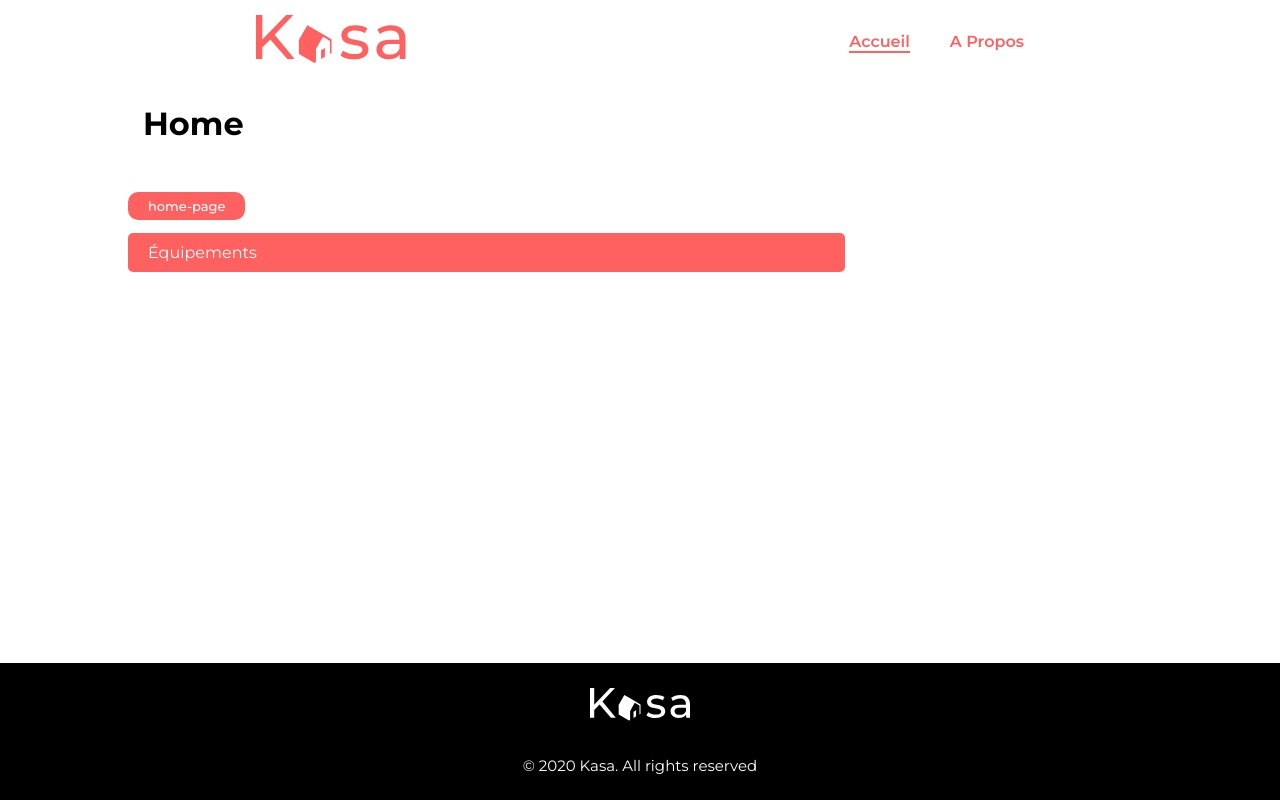
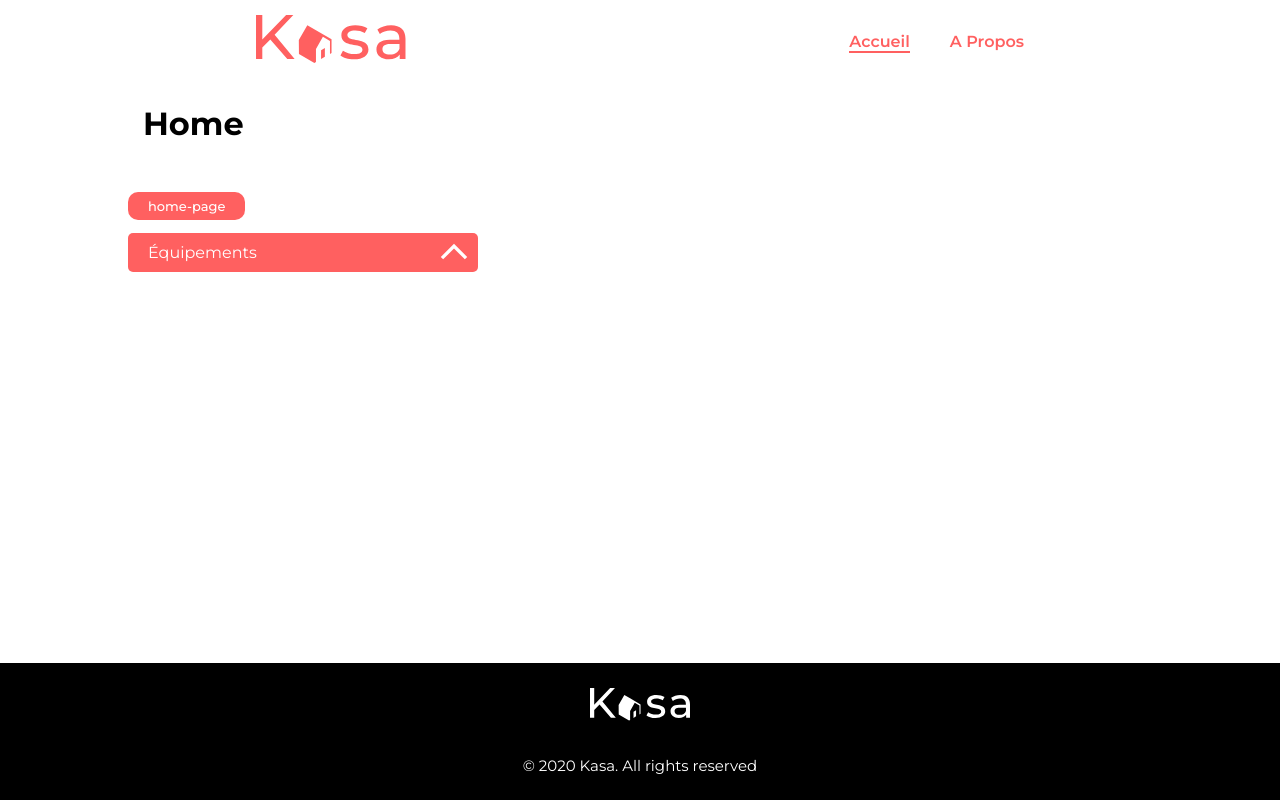
Before and after one commit to hgobr/Kasa, a React (Create React App) app: page / in a window 1280 px wide. Built offline with nearby package versions, Linux system fonts and the light colour scheme.

Commit message:
update components

```diff
--- a/src/components/collapse/Collapse.jsx
+++ b/src/components/collapse/Collapse.jsx
@@ -1,8 +1,12 @@
 import React from 'react';
 import './Collapse.scss';
+import Angle from '../../assets/img/Angle.svg';
 
 export default function Collapse(props) {
+  const [isOpen, setIsOpen] = React.useState(false);
+
   const onPress = (e) => {
+    setIsOpen(!isOpen);
     e.preventDefault();
     e.target.classList.toggle('active');
     const content = e.target.nextElementSibling;
@@ -15,9 +19,26 @@ export default function Collapse(props) {
 
   return (
     <div className="collapse">
-      <button onClick={onPress}>{props.button}</button>
-      <div className="content">
-        <p>{props.content}</p>
+      <div className="buttonContainer">
+        <img
+          className="icon"
+          src={Angle}
+          alt="angle"
+          style={{
+            transition: 'ease-in-out 0.3',
+            transform: isOpen ? 'rotate(180deg)' : 'rotate(0deg)',
+          }}
+        />
+        <button onClick={onPress}>{props.button}</button>
+        <div className="content">
+          <p>{props.line1}</p>
+          <p>{props.line2}</p>
+          <p>{props.line3}</p>
+          <p>{props.line4}</p>
+          <p>{props.line5}</p>
+          <p>{props.line6}</p>
+          <p>{props.line7}</p>
+        </div>
       </div>
     </div>
   );
--- a/src/components/collapse/Collapse.scss
+++ b/src/components/collapse/Collapse.scss
@@ -4,8 +4,7 @@
   button {
     font-family: inherit;
     font-size: inherit;
-    display: inline-block;
-    width: 70%;
+    width: 350px;
     text-align: left;
     padding: 10px 20px;
 
@@ -14,23 +13,40 @@
     border-radius: 5px;
     text-decoration: none;
     border: 0;
+    cursor: pointer;
+  }
+
+  img {
+    transition: ease-in-out 0.15s;
   }
 
   .active {
-    &:hover {
-      background-color: #555;
-    }
+    background-color: #da5454;
+  }
+
+  .buttonContainer {
+    position: relative;
+    display: inline-block;
+  }
+
+  img {
+    position: absolute;
+    right: 10px;
+    top: 10px;
   }
 
   .content {
-    width: 70%;
+    width: 350px;
     max-height: 0;
     overflow: hidden;
+    border-radius: 5px;
     transition: max-height 0.2s ease-out;
-    background-color: #f1f1f1;
+    background-color: #f1f1f1cb;
 
     p {
-      padding: 0 5px;
+      padding: 5px 15px;
+      color: $primaryRed;
+      margin: 0;
     }
   }
 }
--- a/src/pages/home/Home.jsx
+++ b/src/pages/home/Home.jsx
@@ -14,16 +14,13 @@ export default function Home() {
         <Tag name="home-page" />
         <Collapse
           button="Équipements"
-          // content="Climatisation
-          //          Wi-Fi
-          //           Cuisine
-          //           Espace de travail
-          //           Fer à repasser
-          //           Sèche-cheveux
-          //           Cintres"
-          content={
-            'Climatisation \n Wi-Fi\nCuisine\nEspace de travail\nFer à repasser\n Sèche-cheveux\nCintres'
-          }
+          line1="Climatisation"
+          line2="Wi-Fi"
+          line3="Cuisine"
+          line4="Espace de travail"
+          line5="Fer à repasser"
+          line6="Sèche-cheveux"
+          line7="Cintres"
         />
       </div>
       <Footer />
```
